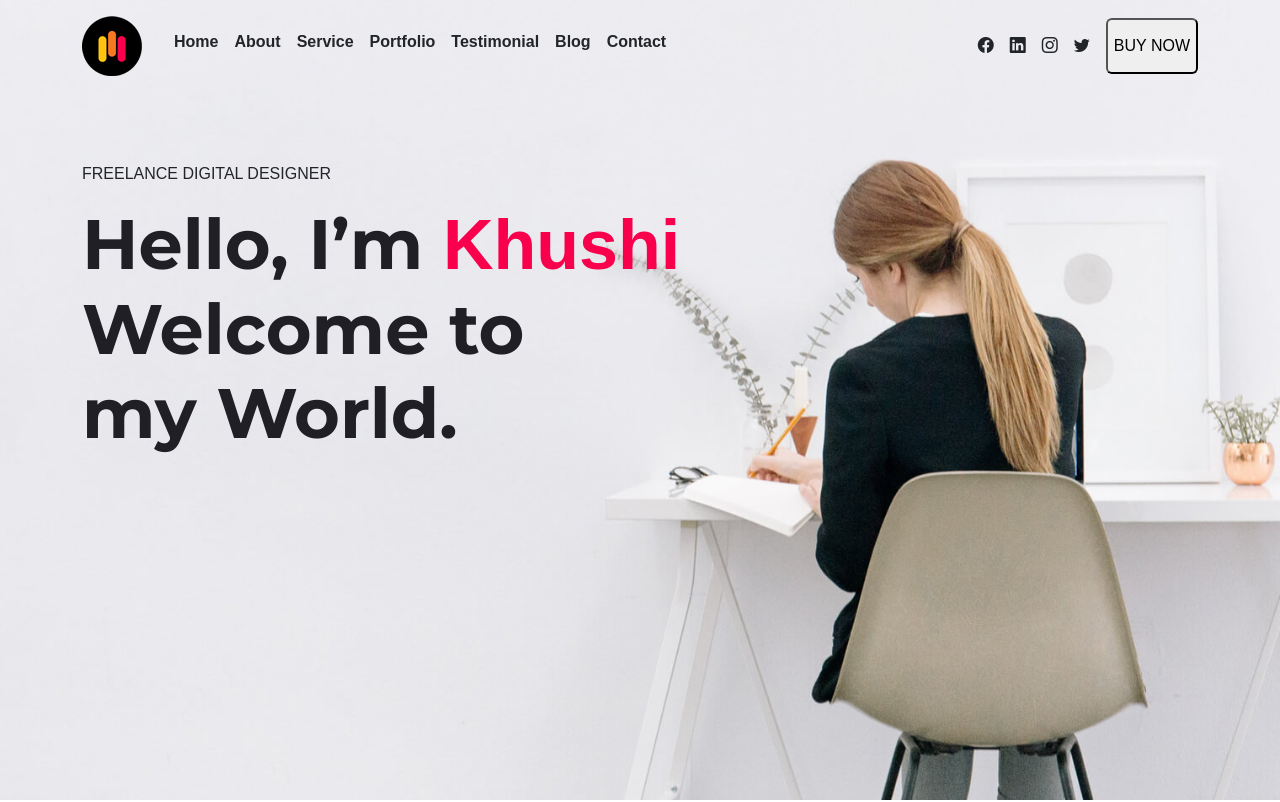
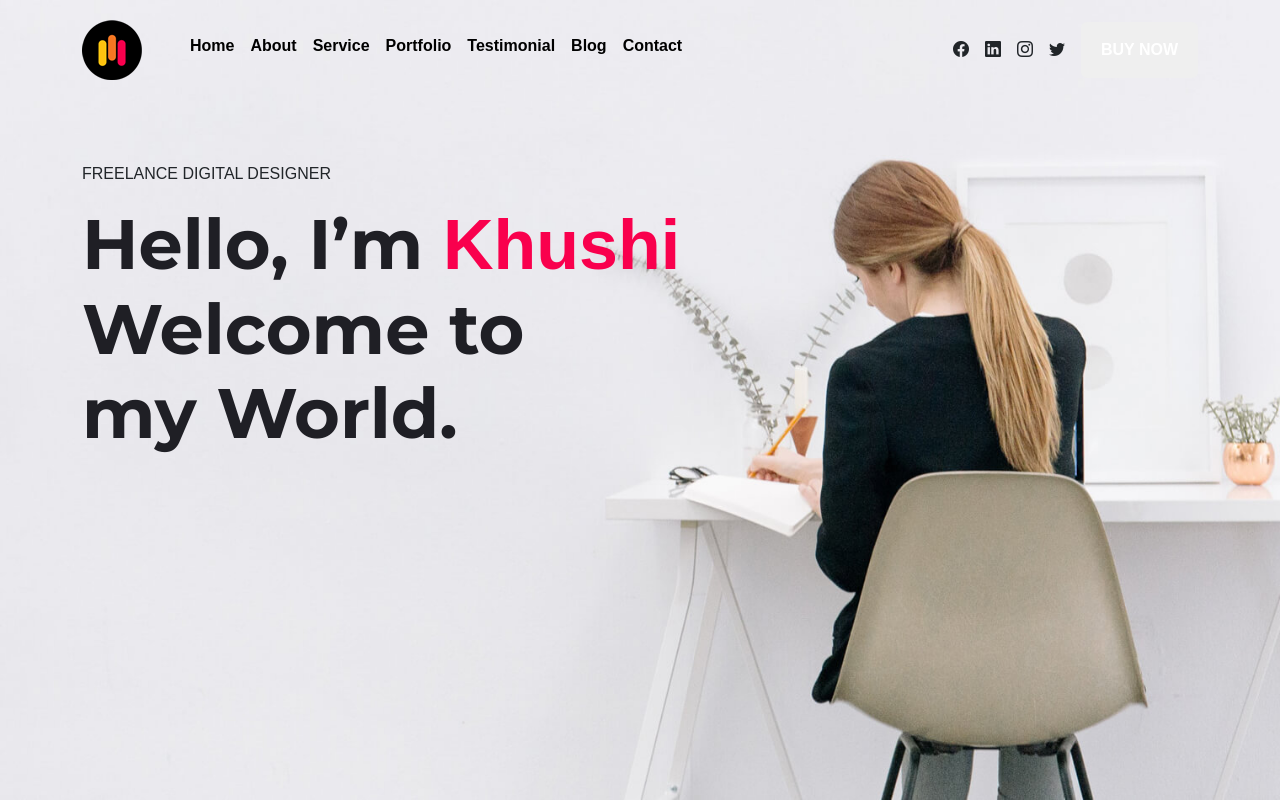
Before and after one commit to Khushbupatel05/react-pr-1, a React (Vite) app: page / in a window 1280 px wide. Shown: the top 802 px of the page. Built offline with nearby package versions, Linux system fonts and the light colour scheme.

Commit message:
commit for edit

```diff
--- a/src/Components/Footer.jsx
+++ b/src/Components/Footer.jsx
@@ -3,15 +3,15 @@ import React from 'react'
 const Footer = () => {
   return (
     <footer className='footer-img'>
-      <div className='ps-5'>
+      <div className='ps-5 '>
         <div className="row d-flex align-items-center justify-content-between">
           <div class="col-lg-4 col-md-6 col-sm-6 col-12">
-            <div className='my-5 '>
+            <div className='my-5 ps-5 '>
               <img src="/Img/logo.png" alt="" />
             </div>
           </div>
           <div class="col-lg-4 col-md-6 col-sm-6 col-12">
-            <div className='my-5  '>
+            <div className='my-5 ps-5 '>
               <ul className='d-flex footer-text gap-3 fs-5 circle-icon rounded-circle'>
                 <li className=''><i class="ri-facebook-fill"></i></li>
                 <li className='icon'><i class="ri-linkedin-fill"></i></li>
@@ -23,7 +23,7 @@ const Footer = () => {
           <div class="col-lg-4 col-md-12 col-sm-12 col-12">
             <div class="   ">
               <div class="text d-flex footer-text gap-3 fs-3 my-5 pt-2  " >
-                <p className='fs-6 ' >Copyright © 2022 Rainbow-Themes. All Rights Reserved.</p>
+                <p className='fs-6  ps-5' >Copyright © 2022 Rainbow-Themes. All Rights Reserved.</p>
               </div>
             </div>
           </div>
--- a/src/Components/Header.jsx
+++ b/src/Components/Header.jsx
@@ -1,39 +1,42 @@
-import React from 'react'
+import React from 'react';
 
 const Header = () => {
   return (
     <header className=''>
       <div className="container">
-          <div className=' d-flex align-items-center justify-content-between top-header'>
+        <div className='d-flex align-items-center justify-content-between top-header'>
           <div className='d-flex align-items-center my-3'>
-                  <div className="logo ">
-                    <img src="/Img/logo-symbol-dark.png" alt="" />
+            <div className="logo">
+              <img src="/Img/logo-symbol-dark.png" alt="Logo" />
             </div>
-                  <nav className=''>
-                    <ul className='d-flex align-items-center justify-content-center gap-3 fw-semibold fs-6 pt-2'>
-                      <li className='nav'>Home</li>
-                      <li className='nav'>About</li>
-                      <li className='nav'>Service</li>
-                      <li className='nav'>Portfolio</li>
-                      <li className='nav'>Testimonial</li>
-                      <li className='nav'>Blog</li>
-                      <li className='nav'>Contact</li>
+            <nav className='ms-5'>
+              <ul className='menu d-flex align-items-center justify-content-center gap-3 fw-semibold fs-6 pt-2'>
+                <li className='nav'><a href="#">Home</a></li>
+                <li className='nav'><a href="#">About</a></li>
+                <li className='nav'><a href="#">Service</a></li>
+                <li className='nav'><a href="#">Portfolio</a></li>
+                <li className='nav'><a href="#">Testimonial</a></li>
+                <li className='nav'><a href="#">Blog</a></li>
+                <li className='nav'><a href="#">Contact</a></li>
               </ul>
             </nav>
           </div>
           <div className='d-flex gap-3'>
             <ul className='text-dark d-flex gap-3 my-3'>
-                  <li className='icon' ><i class="bi bi-facebook"></i></li>
-                  <li className='icon'><i class="bi bi-linkedin"></i></li>
-                  <li className='icon'><i class="bi bi-instagram"></i></li>
-                  <li className='icon'><i class="bi bi-twitter"></i></li>
+              <li className='icon'><i className="bi bi-facebook"></i></li>
+              <li className='icon'><i className="bi bi-linkedin"></i></li>
+              <li className='icon'><i className="bi bi-instagram"></i></li>
+              <li className='icon'><i className="bi bi-twitter"></i></li>
             </ul>
-                <button className=' rounded-2 justify-content-center align-items-center d-flex '>BUY NOW</button>
+            <button className='rounded-2 justify-content-center align-items-center d-flex btn-custom'>BUY NOW</button>
+            <button className="menubar d-lg-none d-flex p-2">
+              <i className="bi bi-list"></i>
+            </button>
           </div>
         </div>
       </div>
     </header>
-  )
+  );
 }
 
-export default Header
+export default Header;
--- a/src/index.css
+++ b/src/index.css
@@ -4,6 +4,9 @@
   text-decoration: none;
   list-style: none;
   font-family: Poppins, sans-serif;
+}
+.nav{
+  position: relative;
 }
 
 .nav:hover {
@@ -84,6 +87,53 @@ h2 {
 .service {
   background-color: #f5f5f7;
 
+}
+/* Header Menu Styles */
+.menu {
+  margin-right: 30px;
+  list-style: none;
+  padding: 0;
+}
+
+.menu li a {
+  position: relative;
+  text-decoration: none;
+  color: black;
+  padding: 10px 0;
+  display: inline-block;
+  transition: color 0.3s ease;
+}
+
+.menu li a:hover {
+  color: #ef0963;
+}
+
+.menu li a::before {
+  content: "";
+  position: absolute;
+  bottom: 0;
+  left: 0;
+  height: 2px;
+  width: 0%;
+  background-color: #ef0963;
+  transition: width 0.3s ease;
+}
+
+.menu li a:hover::before {
+  width: 100%;
+}
+
+/* Optional Button Styling */
+.btn-custom {
+  border: #717185;
+  color: white;
+  padding: 10px 20px;
+  font-weight: bold;
+  transition: background-color 0.3s ease;
+}
+
+.btn-custom:hover {
+  background-color: #c30c54;
 }
 
 .card-content {
@@ -283,7 +333,7 @@ h3{
     align-items: center;
     justify-content: center;
 }
-.circle-icon li i:hover{
+.circle-icon :hover{
     background: #f9004d;
     border-color: #f9004d;
     color: #fff;
```
Lines whose indentation alone changed are shown as unchanged.
